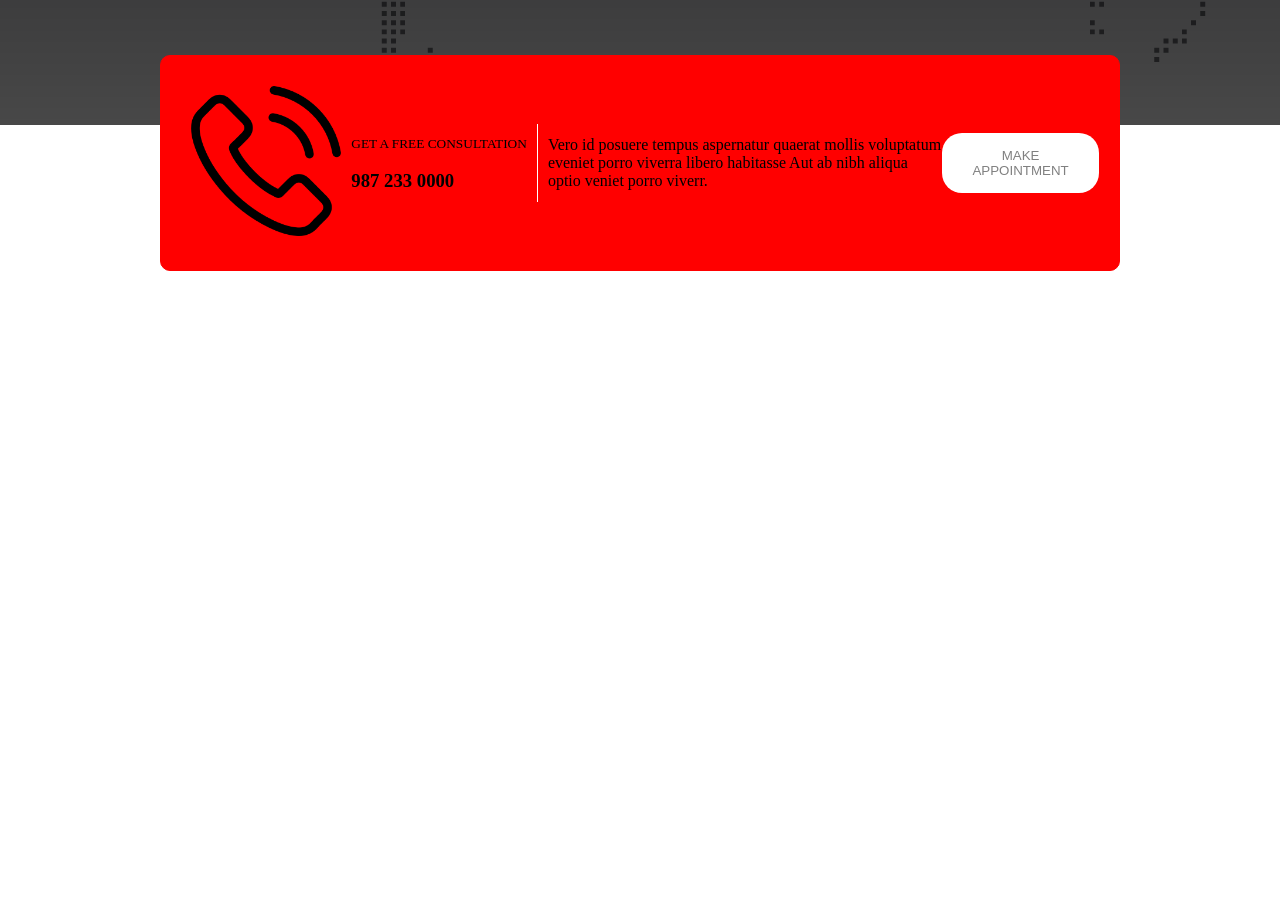
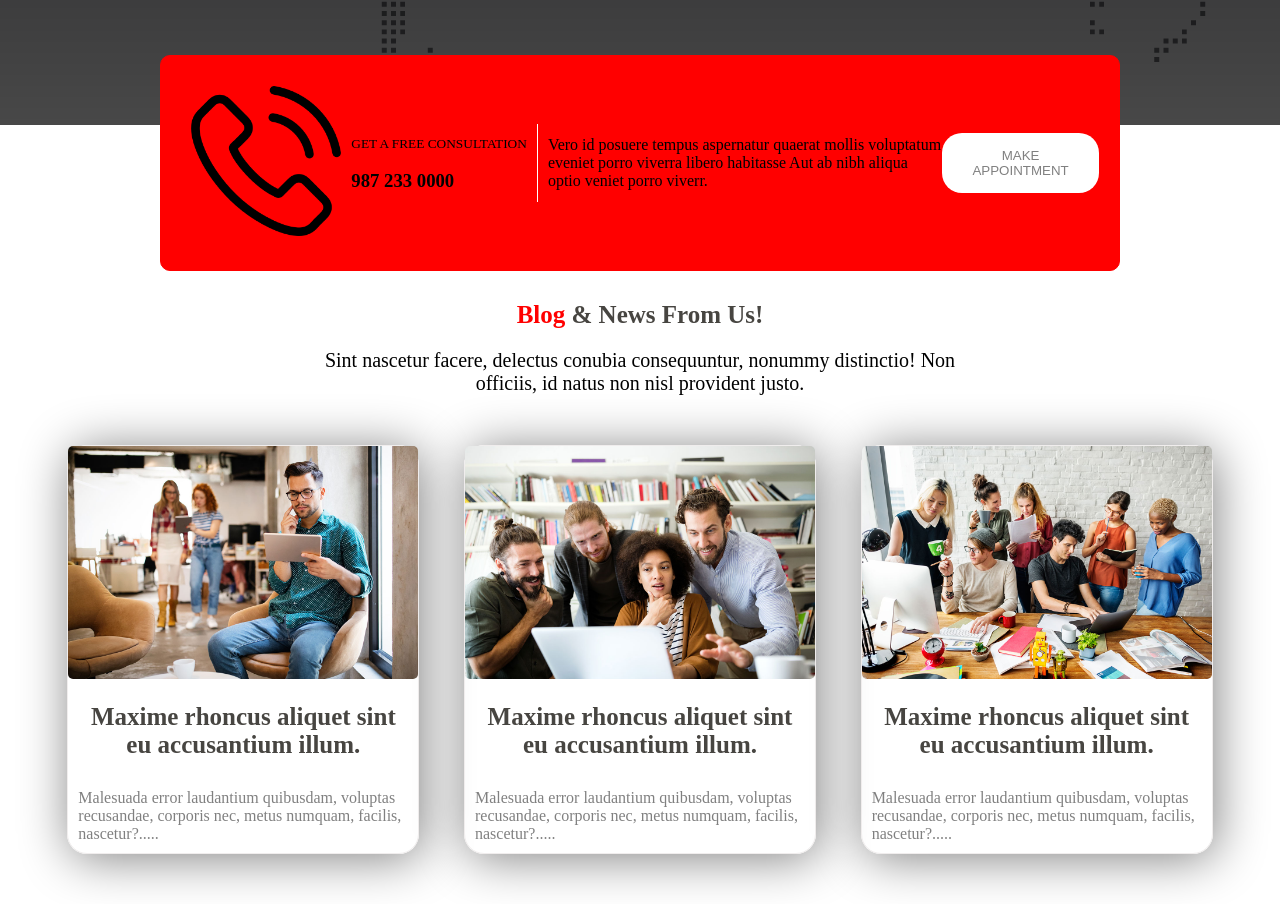
Before and after one commit to TanjinaSultana/Digital-agency, a plain HTML site: page index.html in a window 1280 px wide. Shown: the part 1533-2437 px from the top of the page. Before the commit the page ends 1834 px from the top, so only its background shows below. Drawn offline with Linux system fonts and the light colour scheme.

Commit message:
section 4 added

```diff
--- a/index.html
+++ b/index.html
@@ -109,6 +109,41 @@
             </div>
         </div>
     </section>
+    <section>
+        <div class="section-four">
+            <h1 class="blog-title"><span class="primary">Blog </span>& News From Us!</h1>
+            <p class="blog-desc">Sint nascetur facere, delectus conubia consequuntur, nonummy distinctio! Non <br> officiis, id natus non nisl provident justo.</p>
+            <div class="blog-card">
+                <div class="card-blog">
+                    <img src="asset/image/blog-1.jpg" alt="" class="blog-img">
+                    <h5 class="blog-title">
+                        Maxime rhoncus aliquet sint eu accusantium illum.
+                    </h5>
+                    <p class="card-desc">Malesuada error laudantium quibusdam, voluptas recusandae, corporis nec, metus numquam, facilis, nascetur?.....
+
+                    </p>
+                </div>
+                <div class="card-blog">
+                    <img src="asset/image/blog-2.jpg" alt="" class="blog-img">
+                    <h5 class="blog-title">
+                        Maxime rhoncus aliquet sint eu accusantium illum.
+                    </h5>
+                    <p class="card-desc">Malesuada error laudantium quibusdam, voluptas recusandae, corporis nec, metus numquam, facilis, nascetur?.....
+
+                    </p>
+                </div>
+                <div class="card-blog">
+                    <img src="asset/image/blog-3.jpg" alt="" class="blog-img">
+                    <h5 class="blog-title">
+                        Maxime rhoncus aliquet sint eu accusantium illum.
+                    </h5>
+                    <p class="card-desc">Malesuada error laudantium quibusdam, voluptas recusandae, corporis nec, metus numquam, facilis, nascetur?.....
+
+                    </p>
+                </div>
+            </div>
+        </div>
+    </section>
 
     </main>
     <footer></footer>
--- a/style.css
+++ b/style.css
@@ -193,3 +193,45 @@
 .appointment{
    width: 60%;
 }
+/* section 4 */
+.blog-title,.blog-desc{
+   text-align: center;
+   margin: 20px;
+
+}
+.blog-title{
+   font-size: 65px;
+}
+.blog-desc{
+   font-size: 20px;
+
+
+}
+.blog-card{
+   display: flex;
+  justify-content: space-around;
+   gap: 10px;
+   margin: 50px;
+}
+.blog-img {
+   width: 100%;
+   border-radius: 5px;
+}
+.card-blog{
+   border: 1px solid rgb(240, 237, 237);
+   width: 350px;
+   border-radius: 20px;
+   box-shadow: 3px 4px 50px gray;
+
+
+
+}
+.blog-title{
+   font-size: 25px;
+   color: rgb(71, 69, 65);
+
+}
+.card-desc{
+   padding: 10px;
+   color: gray;
+}
```
